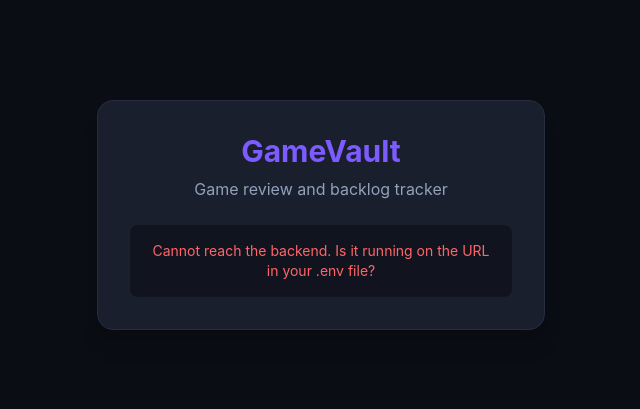
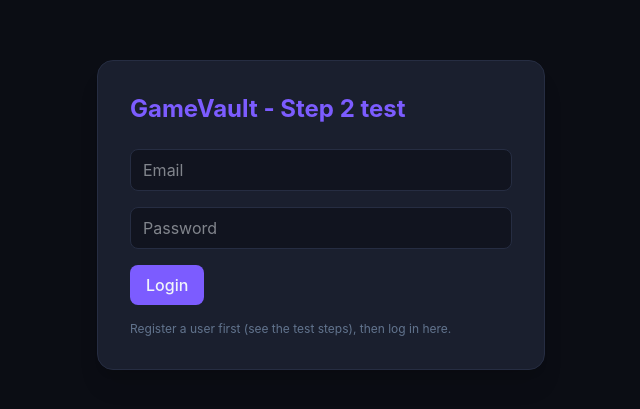
Before and after one commit to Neon2598-bit/RAD_Coursework_Gaming_Vault_Frontend, a React (Vite) app: page / in a window 1280 px wide. Shown: the part 185-594 px from the top of the page, without its empty margins (319-959 px from the left). Built offline with nearby package versions, Linux system fonts and the light colour scheme; no server answers.

Commit message:
auth-state: add temporary test screen

```diff
--- a/src/App.tsx
+++ b/src/App.tsx
@@ -1,37 +1,69 @@
-import { useEffect, useState } from "react";
-import api from "./api/axios";
-
-type Status = "checking" | "online" | "offline";
+import { useEffect, useState, type FormEvent } from "react";
+import * as authApi from "./api/authApi";
+import { useAppDispatch, useAppSelector } from "./store/hooks";
+import { loadUser, loginUser, logoutUser } from "./store/authSlice";
+import { setAccessToken } from "./utils/tokenStorage";
 
 function App() {
-  const [status, setStatus] = useState<Status>("checking");
-  const [message, setMessage] = useState("");
+  const dispatch = useAppDispatch();
+  const { user, loading, initialized, error } = useAppSelector((state) => state.auth);
+  const [email, setEmail] = useState("");
+  const [password, setPassword] = useState("");
+  const [testResult, setTestResult] = useState("");
 
   useEffect(() => {
-    api
-      .get<{ success: boolean; message: string }>("/health")
-      .then((res) => {
-        setMessage(res.data.message);
-        setStatus("online");
-      })
-      .catch(() => setStatus("offline"));
-  }, []);
+    dispatch(loadUser());
+  }, [dispatch]);
+
+  const handleLogin = (e: FormEvent) => {
+    e.preventDefault();
+    dispatch(loginUser({ email, password }));
+  };
+
+  const testRefresh = async () => {
+    setAccessToken("broken-token");
+    try {
+      const me = await authApi.getMe();
+      setTestResult(`Refresh worked. Still logged in as ${me.name}`);
+    } catch {
+      setTestResult("Refresh failed. You were logged out.");
+    }
+  };
+
+  const input = "w-full rounded-lg bg-vault-900 border border-vault-700 px-3 py-2 outline-none focus:border-vault-accent";
+  const button = "rounded-lg bg-vault-accent px-4 py-2 font-medium hover:bg-vault-accent-hover disabled:opacity-50";
+
+  if (!initialized) {
+    return <main className="p-6 text-slate-400">Loading...</main>;
+  }
 
   return (
     <main className="min-h-screen flex items-center justify-center p-6">
-      <div className="w-full max-w-md rounded-2xl bg-vault-800 border border-vault-700 p-8 text-center shadow-xl">
-        <h1 className="text-3xl font-bold text-vault-accent">GameVault</h1>
-        <p className="mt-2 text-slate-400">Game review and backlog tracker</p>
+      <div className="w-full max-w-md rounded-2xl bg-vault-800 border border-vault-700 p-8 shadow-xl">
+        <h1 className="text-2xl font-bold text-vault-accent">GameVault - Step 2 test</h1>
 
-        <div className="mt-6 rounded-lg bg-vault-900 p-4 text-sm">
-          {status === "checking" && <p className="text-slate-400">Checking backend...</p>}
-          {status === "online" && <p className="text-emerald-400">Backend connected: {message}</p>}
-          {status === "offline" && (
-            <p className="text-red-400">
-              Cannot reach the backend. Is it running on the URL in your .env file?
-            </p>
-          )}
-        </div>
+        {user ? (
+          <div className="mt-6 space-y-4">
+            <div className="rounded-lg bg-vault-900 p-4 text-sm">
+              <p>Name: {user.name}</p>
+              <p>Email: {user.email}</p>
+              <p>Role: {user.role}</p>
+            </div>
+            <div className="flex gap-3">
+              <button className={button} onClick={testRefresh}>Test token refresh</button>
+              <button className={button} onClick={() => dispatch(logoutUser())}>Logout</button>
+            </div>
+            {testResult && <p className="text-sm text-emerald-400">{testResult}</p>}
+          </div>
+        ) : (
+          <form onSubmit={handleLogin} className="mt-6 space-y-4">
+            <input className={input} type="email" placeholder="Email" value={email} onChange={(e) => setEmail(e.target.value)} />
+            <input className={input} type="password" placeholder="Password" value={password} onChange={(e) => setPassword(e.target.value)} />
+            {error && <p className="text-sm text-red-400">{error}</p>}
+            <button className={button} disabled={loading}>{loading ? "Logging in..." : "Login"}</button>
+            <p className="text-xs text-slate-500">Register a user first (see the test steps), then log in here.</p>
+          </form>
+        )}
       </div>
     </main>
   );
```
